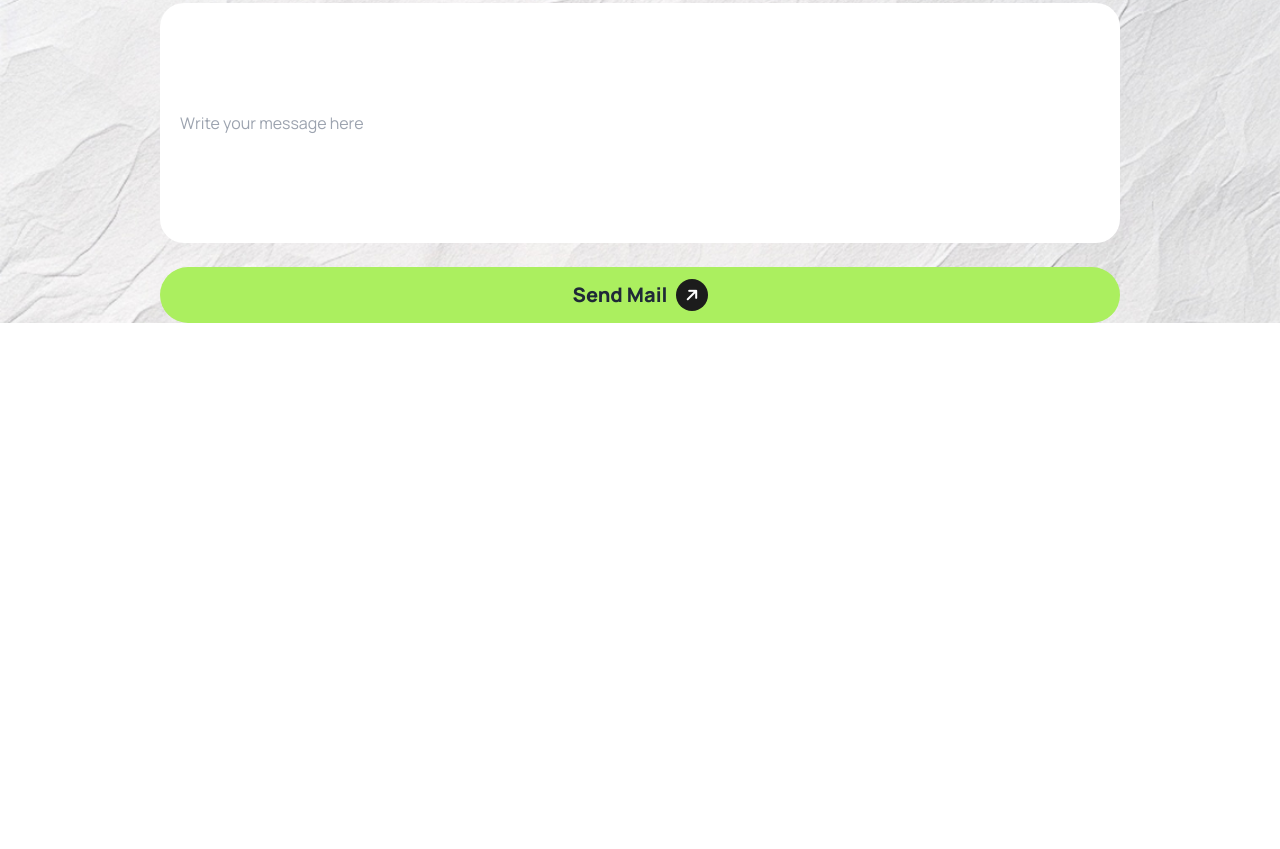
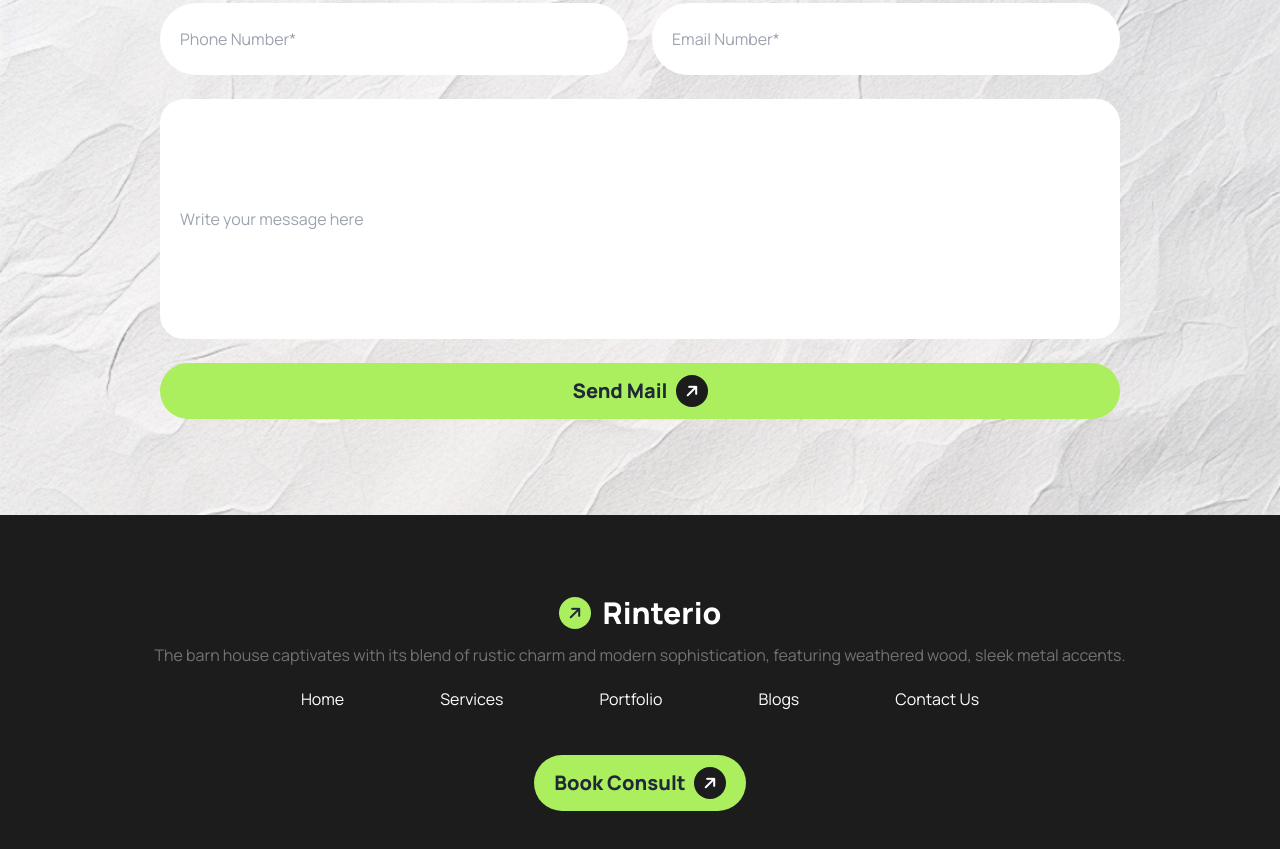
Before and after one commit to Humaun-hk/Rinterio, a plain HTML site: page index.html in a window 1280 px wide. Shown: the part 3383-4232 px from the top of the page. Before the commit the page ends 3706 px from the top, so only its background shows below. Drawn offline with nearby package versions, Linux system fonts and the light colour scheme.

Commit message:
footer section

```diff
--- a/index.html
+++ b/index.html
@@ -359,9 +359,9 @@
       </section> -->
 
       <!-- Form section -->
-      <section class="">
+      <section>
         <div class="bg-[url('./images/bg.jpg')] bg-no-repeat bg-cover">
-          <div class="container mx-auto px-12 lg:px-40">
+          <div class="container mx-auto px-12 lg:px-40 py-24">
             <div
               class="flex flex-col justify-center items-center py-6 lg:py-14"
             >
@@ -404,23 +404,73 @@
                 type="text"
               />
               <input
-                class="px-5 py-6 rounded-3xl h-60 col-span-2"
+                class="px-5 py-6 rounded-3xl h-60 lg:col-span-2"
                 placeholder="Write your message here"
                 type="text"
               />
             </form>
-            <button class="bg-[#ABEF5F] flex px-5 py-3 justify-center items-center rounded-full mt-6 gap-2 w-full">
+            <button
+              class="bg-[#ABEF5F] flex px-5 py-3 justify-center items-center rounded-full mt-6 gap-2 w-full"
+            >
               <h3 class="text-xl font-extrabold">Send Mail</h3>
               <div
                 class="h-8 w-8 bg-[#1C1C1C] rounded-full flex justify-center items-center"
               >
-                <i class="fa-solid fa-arrow-right origin-center -rotate-45 text-white"></i>
+                <i
+                  class="fa-solid fa-arrow-right origin-center -rotate-45 text-white"
+                ></i>
               </div>
             </button>
           </div>
         </div>
       </section>
     </main>
-    <footer></footer>
+    <footer class="bg-[#1C1C1C] py-20 container mx-auto px-12 lg:px-24">
+      <div class="flex flex-col justify-center items-center">
+        <div class="navbar-start gap-3 flex justify-center items-center pb-3">
+          <div
+            class="h-8 w-8 bg-[#ABEF5F] rounded-full flex justify-center items-center"
+          >
+            <i class="fa-solid fa-arrow-right origin-center -rotate-45"></i>
+          </div>
+          <a class="text-3xl font-extrabold text-white">Rinterio</a>
+        </div>
+        <p class="text-[#737373] text-center">
+          The barn house captivates with its blend of rustic charm and modern
+          sophistication, featuring weathered wood, sleek metal accents.
+        </p>
+        <div
+          class="text-white flex flex-col justify-center items-center py-5 gap-3 lg:flex-row lg:gap-24"
+        >
+          <ul>
+            <a href="">Home</a>
+          </ul>
+          <ul>
+            <a href="">Services</a>
+          </ul>
+          <ul>
+            <a href="">Portfolio</a>
+          </ul>
+          <ul>
+            <a href="">Blogs</a>
+          </ul>
+          <ul>
+            <a href="">Contact Us</a>
+          </ul>
+        </div>
+        <button
+          class="bg-[#ABEF5F] flex px-5 py-3 justify-center items-center rounded-full mt-6 gap-2 "
+        >
+          <h3 class="text-xl font-extrabold">Book Consult</h3>
+          <div
+            class="h-8 w-8 bg-[#1C1C1C] rounded-full flex justify-center items-center"
+          >
+            <i
+              class="fa-solid fa-arrow-right origin-center -rotate-45 text-white"
+            ></i>
+          </div>
+        </button>
+      </div>
+    </footer>
   </body>
 </html>
```
